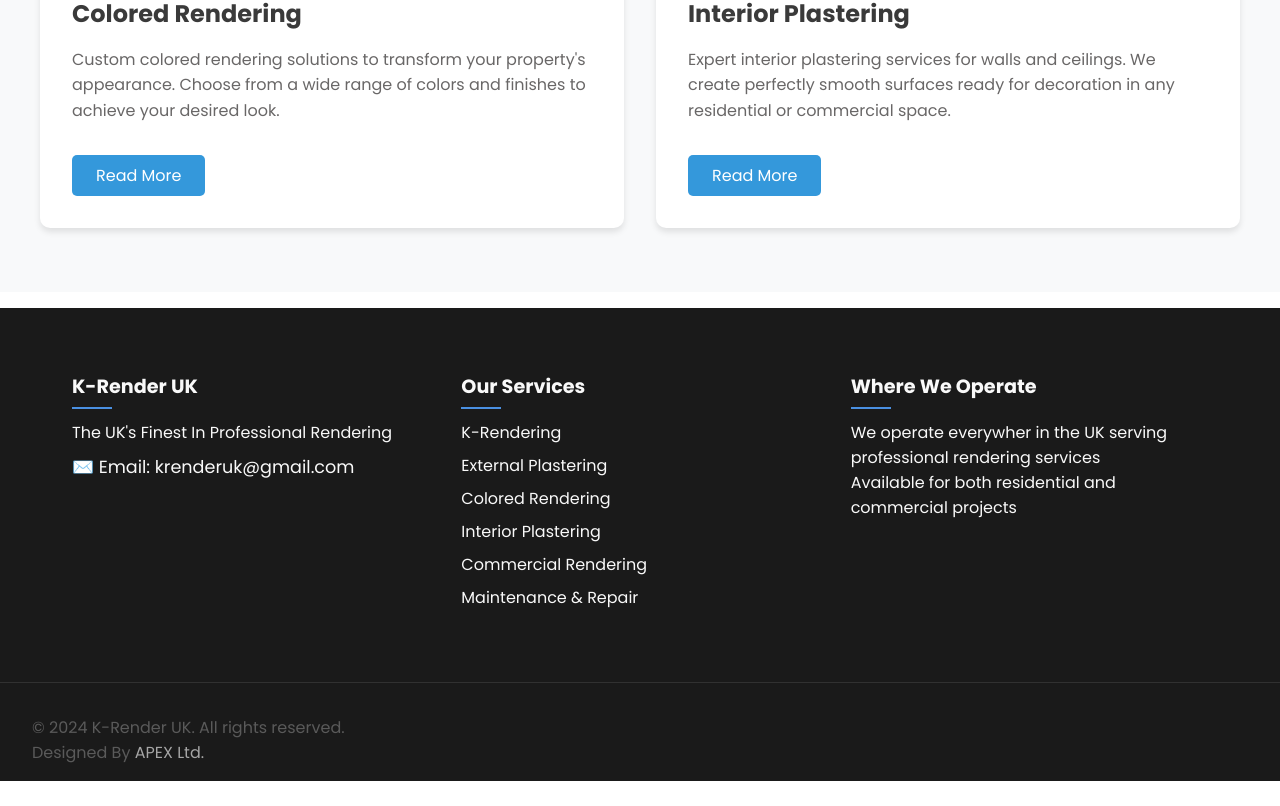
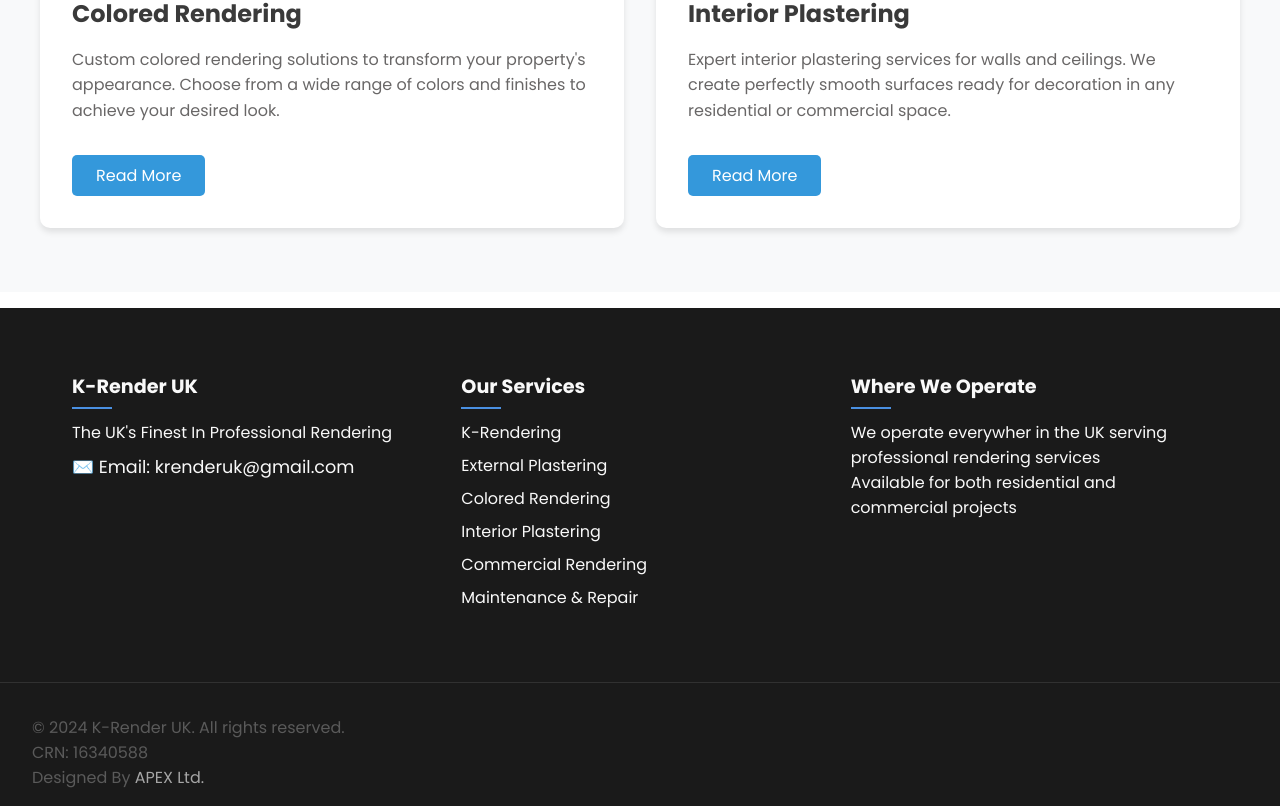
Before and after one commit to ZachRyanLudwick/KREND, a React (Vite) app: page / in a window 1280 px wide. Shown: the part 2588-3394 px from the top of the page. Before the commit the page ends 3369 px from the top, so only its background shows below. Built offline with nearby package versions, Linux system fonts and the light colour scheme.

Commit message:
Added CRN

```diff
--- a/src/Footer/Footer.jsx
+++ b/src/Footer/Footer.jsx
@@ -34,6 +34,7 @@
 
       <div className="footer-bottom">
         <p>&copy; {new Date().getFullYear()} K-Render UK. All rights reserved.</p>
+        <p>CRN: 16340588</p>
         <p className='text-right'>Designed By <a href="https://github.com/ZachRyanLudwick">APEX Ltd.</a></p>
       </div>
     </footer>
```
